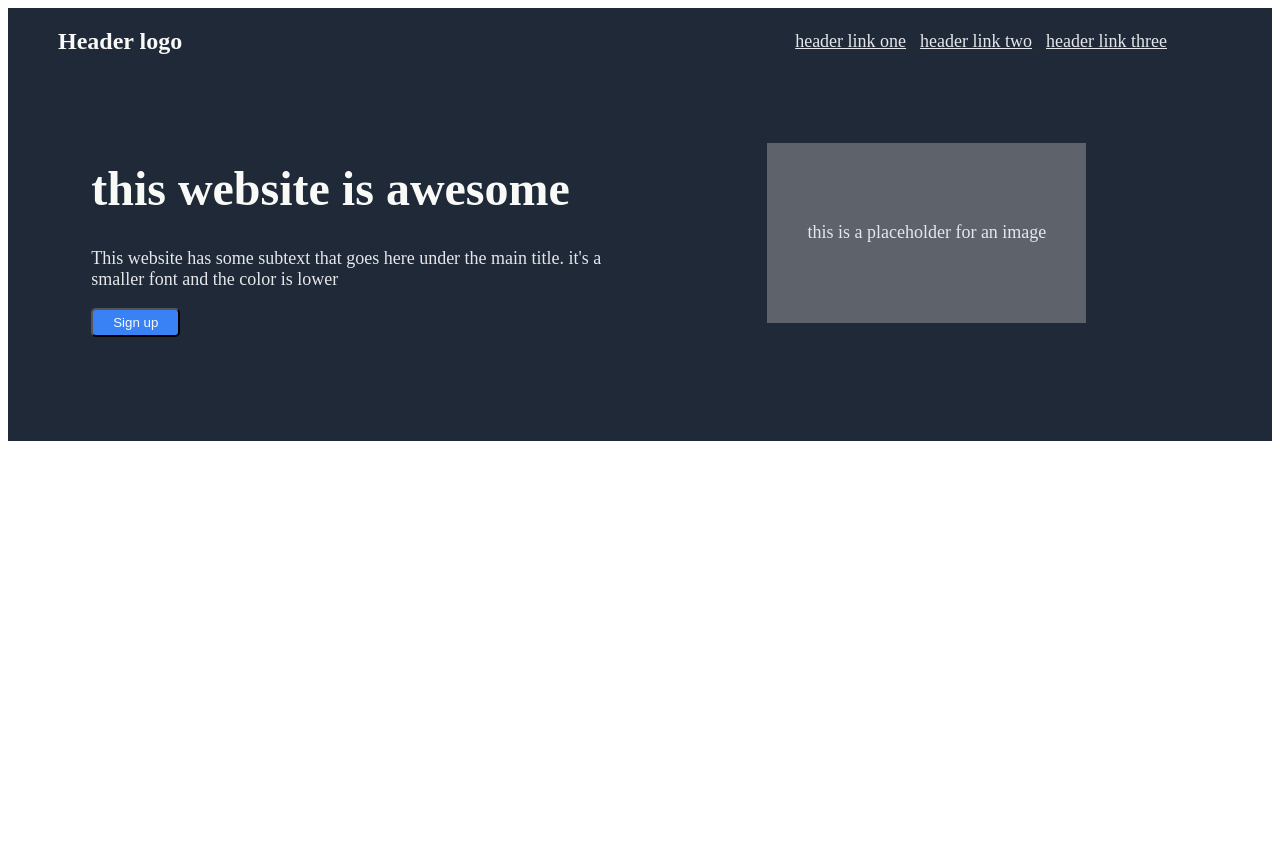
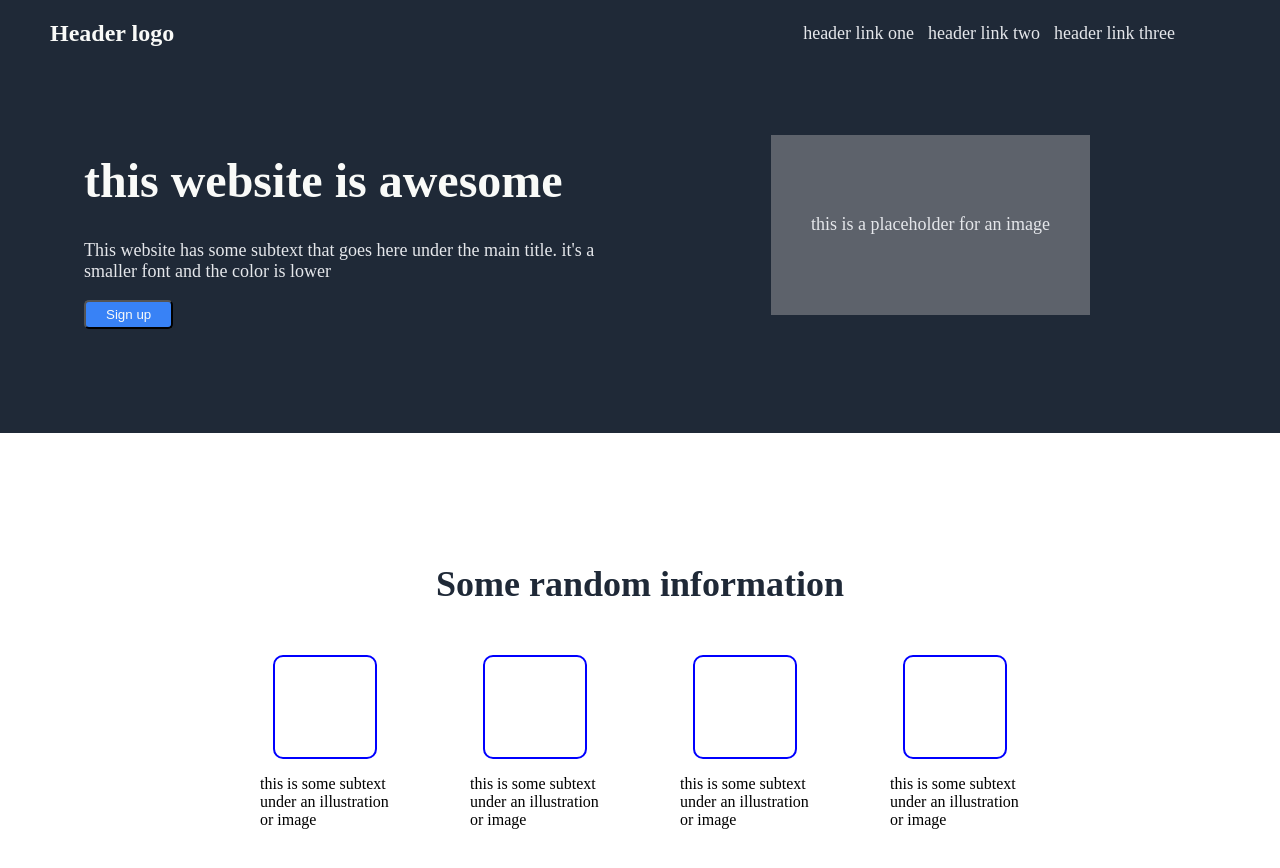
Before and after one commit to 1-Denis-12/landing-page, a plain HTML site: page index.html in a window 1280 px wide. Before the commit the page ends 800 px from the top, so only its background shows below. Drawn offline with Linux system fonts and the light colour scheme.

Commit message:
README.md

```diff
--- a/index.css
+++ b/index.css
@@ -1,3 +1,7 @@
+body {
+    margin: 0;
+}
+
 #header {
     background-color: #1f2937;
     display: flex;
@@ -22,6 +26,7 @@
 
 .header-links a {
     padding: 5px;
+    text-decoration: none;
 }
 
 .banner {
@@ -70,3 +75,44 @@
     height: 100px;
     background-color:#9fa0a27b;
 }
+
+/* main section */
+
+#main {
+    display: flex;
+    flex-direction: column;
+    justify-content: center;
+    align-items: center;
+    margin: 100px 50px;
+}
+
+#main h2 {
+    font-size: 36px;
+    font-weight: 900;
+    color: #1f2937;
+    margin-bottom: 50px;
+}
+
+.main-info-container {
+    display: flex;
+    flex-wrap: wrap;
+    flex-direction: row;
+    align-items: center;
+    justify-content: center;
+    gap: 5em;
+}
+
+.main-info {
+    display: flex;
+    flex-direction: column;
+    align-items: center;
+    justify-content: center;
+    width: 130px;
+}
+
+.image-box {
+    border: 2px solid blue;
+    border-radius: 10px;
+    width: 100px;
+    height: 100px;
+}
--- a/index.html
+++ b/index.html
@@ -30,5 +30,26 @@
             </div>
         </div>
     </header>
+    <section id="main">
+        <h2>Some random information</h2>
+        <div class="main-info-container">
+            <div class="main-info">
+                <div class="image-box"></div>
+                <p>this is some subtext under an illustration or image</p>
+            </div>
+            <div class="main-info">
+                <div class="image-box"></div>
+                <p>this is some subtext under an illustration or image</p>
+            </div>
+            <div class="main-info">
+                <div class="image-box"></div>
+                <p>this is some subtext under an illustration or image</p>
+            </div>
+            <div class="main-info">
+                <div class="image-box"></div>
+                <p>this is some subtext under an illustration or image</p>
+            </div>
+        </div>
+    </section>
 </body>
 </html>
```
